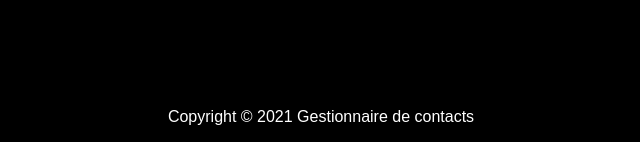
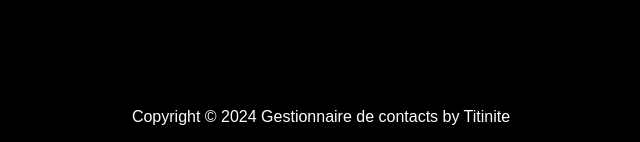
Before and after one commit to Titinite/Gestionnaire-de-contact-PHP, a PHP site: page /index.php in a window 1280 px wide. Shown: the part 658-800 px from the top of the page, without its empty margins (319-959 px from the left). Run offline with PHP 8.4, Linux system fonts and the light colour scheme; data that the repository does not hold is empty.

Commit message:
Update footer.php

```diff
--- a/footer.php
+++ b/footer.php
@@ -1,5 +1,5 @@
     <footer>
-        <p>Copyright &copy; 2021 Gestionnaire de contacts</p>
+        <p>Copyright &copy; 2024 Gestionnaire de contacts by Titinite</p>
     </footer>
 </body>
 </html>
```
